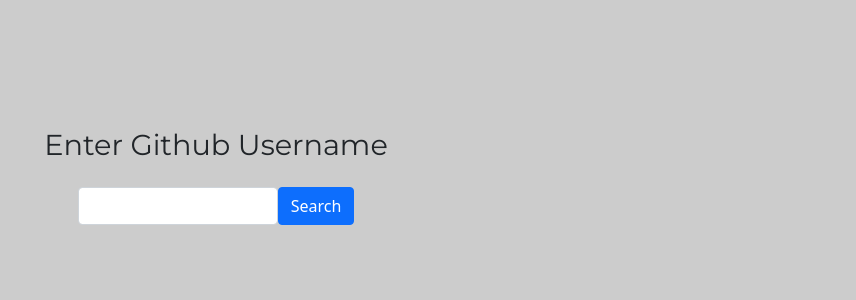
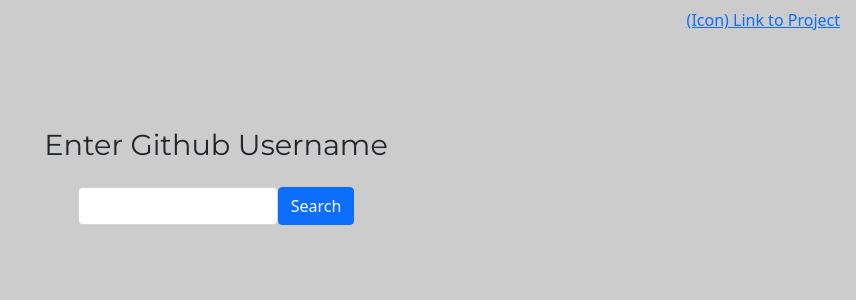
Before and after one commit to prestf8/github-profile-search, a Vue app: page / in a window 1280 px wide. Shown: the top 300 px of the page, without its empty margins (424-1280 px from the left). Built offline with nearby package versions, Linux system fonts and the light colour scheme.

Commit message:
finished link to github

```diff
--- /dev/null
+++ b/src/components/LinkToGithub.vue
@@ -0,0 +1,27 @@
+<template>
+  <ul class="link-to-github list-group bg-success">
+    <li
+      class="list-group-item position-absolute border-0"
+      id="github-link"
+      style="top:0; right:0;"
+    >
+      <a
+        href="https://github.com/prestf8/github-user-profile-searcher"
+        target="_blank"
+        >(Icon) Link to Project</a
+      >
+    </li>
+  </ul>
+</template>
+
+<script>
+export default {
+  name: "LinkToGithub",
+};
+</script>
+
+<style lang="scss">
+#github-link {
+  background-color: transparent;
+}
+</style>
--- a/src/views/Search.vue
+++ b/src/views/Search.vue
@@ -1,5 +1,6 @@
 <template>
   <div class="search h-100 text-center" style="padding: 8rem;">
+    <LinkToGithub></LinkToGithub>
     <main class="search-main-content mx-auto w-100" style="maxWidth: 400px;">
       <h3 class="search-title mb-4">Enter Github Username</h3>
       <form class="d-flex justify-content-center">
@@ -12,8 +13,10 @@
 
 <script>
 // @ is an alias to /src
+import LinkToGithub from "@/components/LinkToGithub.vue";
 
 export default {
+  components: { LinkToGithub },
   name: "Search",
 };
 </script>
```
